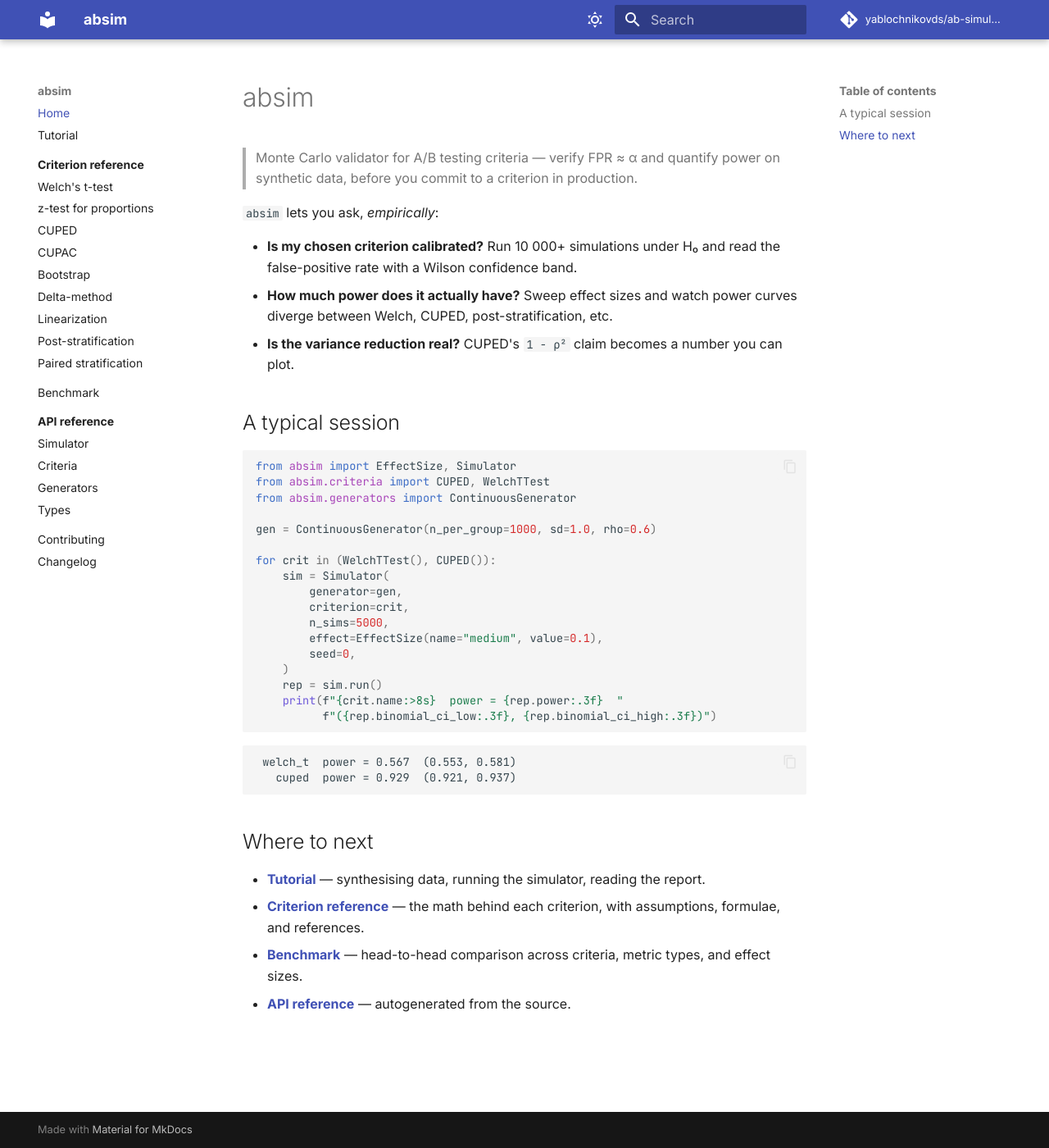
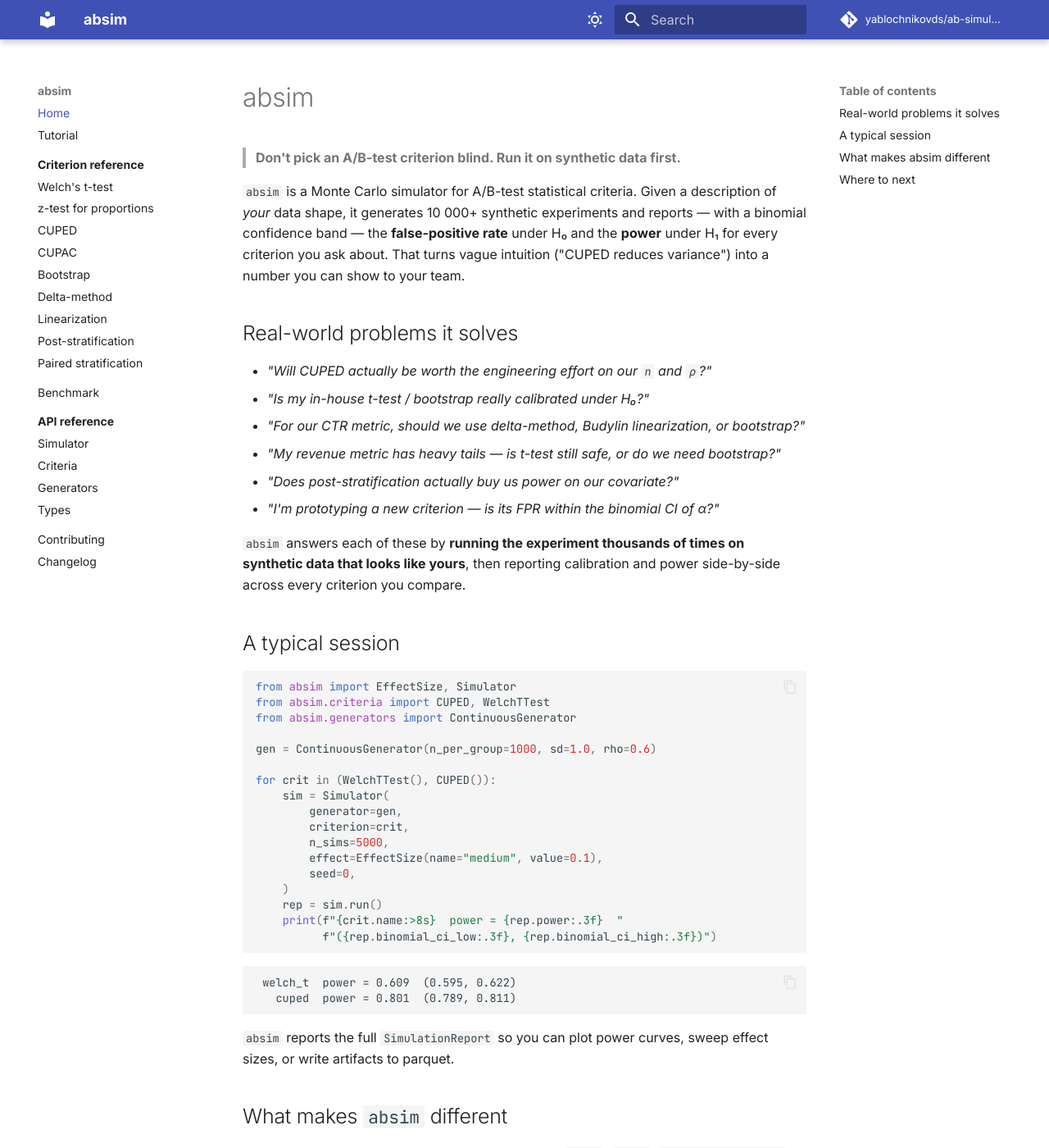
Before and after one commit to yablochnikovds/ab-simulator, an MkDocs documentation site: the page built from docs/index.md, in a window 1280 px wide and 1400 px high. Shown: the whole window at 82% size. Built offline with MkDocs 1.6.1 and Material for MkDocs 9.7.7, drawn with Linux system fonts in a browser that asks for light colours; comment, search, counter and statistics services are not loaded; some of the changed text lies outside the part shown.

Commit message:
docs: rewrite README and index around concrete user use-cases

````diff
--- a/docs/index.md
+++ b/docs/index.md
@@ -1,16 +1,28 @@
 # absim
 
-> Monte Carlo validator for A/B testing criteria — verify FPR ≈ α and quantify
-> power on synthetic data, before you commit to a criterion in production.
+> **Don't pick an A/B-test criterion blind. Run it on synthetic data first.**
 
-`absim` lets you ask, *empirically*:
+`absim` is a Monte Carlo simulator for A/B-test statistical criteria. Given a
+description of *your* data shape, it generates 10 000+ synthetic experiments
+and reports — with a binomial confidence band — the **false-positive rate**
+under H₀ and the **power** under H₁ for every criterion you ask about. That
+turns vague intuition ("CUPED reduces variance") into a number you can show
+to your team.
 
-- **Is my chosen criterion calibrated?** Run 10 000+ simulations under H₀
-  and read the false-positive rate with a Wilson confidence band.
-- **How much power does it actually have?** Sweep effect sizes and watch
-  power curves diverge between Welch, CUPED, post-stratification, etc.
-- **Is the variance reduction real?** CUPED's `1 − ρ²` claim becomes a
-  number you can plot.
+## Real-world problems it solves
+
+- *"Will CUPED actually be worth the engineering effort on our `n` and `ρ`?"*
+- *"Is my in-house t-test / bootstrap really calibrated under H₀?"*
+- *"For our CTR metric, should we use delta-method, Budylin linearization, or
+  bootstrap?"*
+- *"My revenue metric has heavy tails — is t-test still safe, or do we need
+  bootstrap?"*
+- *"Does post-stratification actually buy us power on our covariate?"*
+- *"I'm prototyping a new criterion — is its FPR within the binomial CI of α?"*
+
+`absim` answers each of these by **running the experiment thousands of times
+on synthetic data that looks like yours**, then reporting calibration and
+power side-by-side across every criterion you compare.
 
 ## A typical session
 
@@ -35,9 +47,28 @@ for crit in (WelchTTest(), CUPED()):
 ```
 
 ```text
- welch_t  power = 0.567  (0.553, 0.581)
-   cuped  power = 0.929  (0.921, 0.937)
+ welch_t  power = 0.609  (0.595, 0.622)
+   cuped  power = 0.801  (0.789, 0.811)
 ```
+
+`absim` reports the full `SimulationReport` so you can plot power curves,
+sweep effect sizes, or write artifacts to parquet.
+
+## What makes `absim` different
+
+- **Variance-reduction methods are first-class** — `CUPED`, `CUPAC`,
+  `PostStratification`, `PairedStratification` ship together under one
+  `Criterion` Protocol. Most other open-source statistics libraries cover
+  none of these.
+- **Ratio-metric criteria are first-class** — `DeltaMethod` and Budylin
+  `Linearization` are built in, with generators that produce realistic
+  numerator–denominator correlation (Poisson sessions × per-user rate).
+- **The simulator is fast and reproducible** — vectorised hot paths,
+  `joblib` parallelism, bit-identical results across `parallel=False/True`
+  via `SeedSequence.spawn()`. 10 000 Welch simulations in ~1.3 s.
+- **Calibration is reported with a confidence band** — every rejection rate
+  comes with a Wilson 95% CI, so you can tell a 0.06 FPR from a real
+  miscalibration.
 
 ## Where to next
 
````
Also changed, not shown: ARCHITECTURE.md (+25 -0 lines), CHANGELOG.md (+8 -0 lines), README.md (+202 -51 lines), src/absim/__init__.py (+14 -1 lines).
